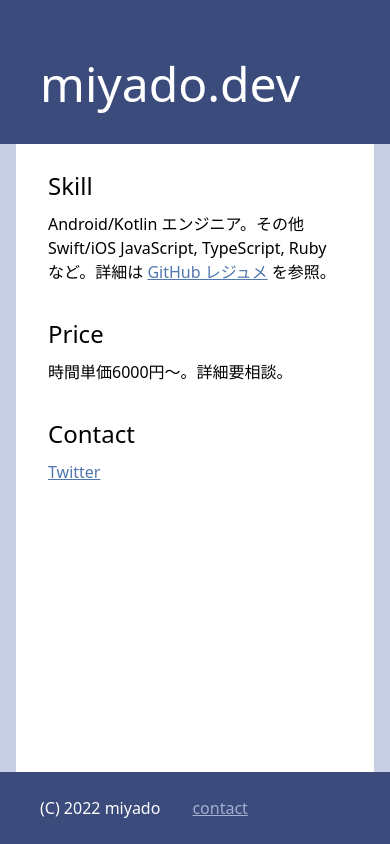
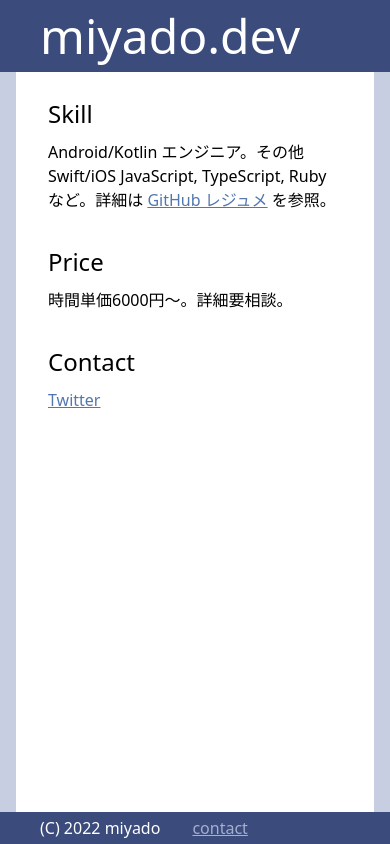
Before and after one commit to hmiyado/kottage, a Next.js app: page /contact in a window 390 px wide. Built offline with nearby package versions, Linux system fonts and the light colour scheme.

Commit message:
fix mobile header footer height/y-padding

```diff
--- a/components/template/layout/footer/footer.module.css
+++ b/components/template/layout/footer/footer.module.css
@@ -1,7 +1,7 @@
 .container {
   @apply flex flex-row flex-wrap space-x-2.0 items-center;
   @apply bg-primary-700 dark:bg-primary-900;
-  @apply h-4.5 pl-2.5 lg:px-4.5;
+  @apply h-2.0 lg:h-4.5 pl-2.5 lg:px-4.5;
 }
 .text {
   @apply text-body1 text-dark-on-surface dark:text-dark-on-surface;
--- a/components/template/layout/header/header.module.css
+++ b/components/template/layout/header/header.module.css
@@ -1,5 +1,7 @@
 .header {
-  @apply w-full bg-primary-700 dark:bg-primary-900 pl-2.5 lg:px-4.5 py-3.0 h-9.0;
+  @apply bg-primary-700 dark:bg-primary-900;
+  @apply w-full pl-2.5 lg:px-4.5;
+  @apply h-4.5 lg:h-9.0 lg:py-3.0;
 }
 
 .title {
```
